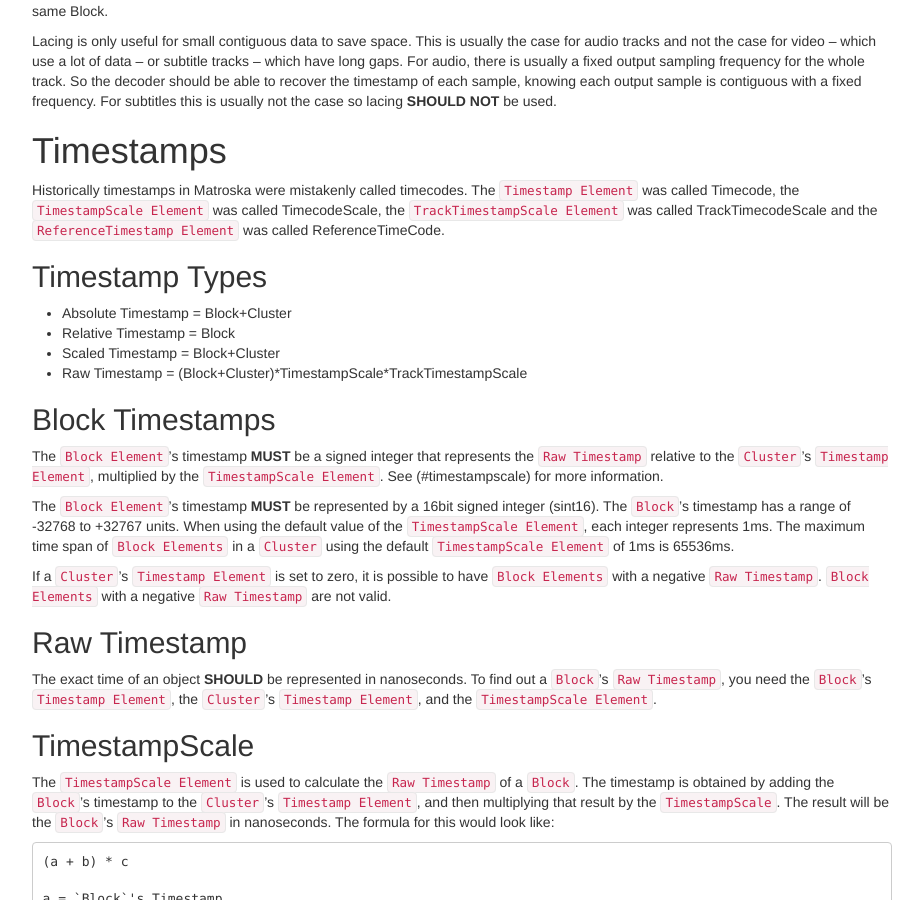
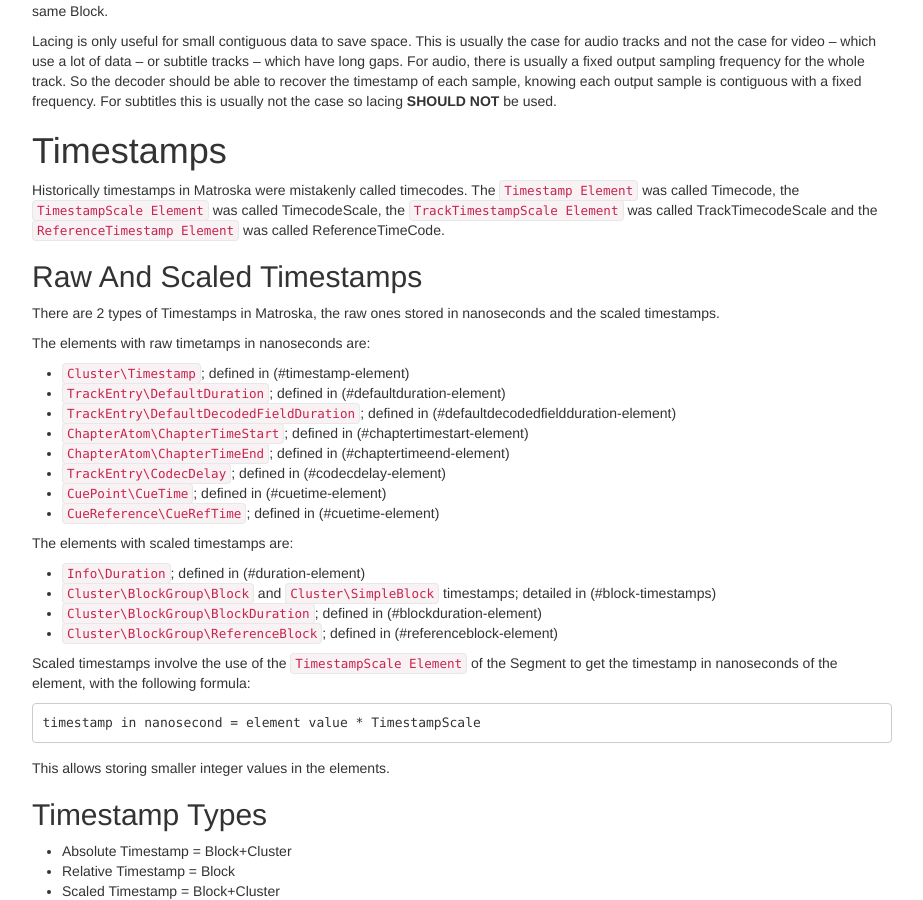
Before and after one commit to ietf-wg-cellar/matroska-specification, a Jekyll site: the page built from notes.md, in a window 1280 px wide and 900 px high, scrolled down 3447 px. Shown: the whole window, without its empty margins (273-1196 px from the left). Built offline with Jekyll 4.4.1, drawn with Linux system fonts in a browser that asks for light colours.

Commit message:
list which timestamps elements are scaled or raw
excluding the deprecated elements (maxver="0" or DivX)

```diff
--- a/notes.md
+++ b/notes.md
@@ -264,6 +264,36 @@
 was called Timecode, the `TimestampScale Element` was called TimecodeScale, the
 `TrackTimestampScale Element` was called TrackTimecodeScale and the
 `ReferenceTimestamp Element` was called ReferenceTimeCode.
+
+## Raw And Scaled Timestamps
+
+There are 2 types of Timestamps in Matroska, the raw ones stored in nanoseconds and the scaled timestamps.
+
+The elements with raw timetamps in nanoseconds are:
+
+* `Cluster\Timestamp`; defined in (#timestamp-element)
+* `TrackEntry\DefaultDuration`; defined in (#defaultduration-element)
+* `TrackEntry\DefaultDecodedFieldDuration`; defined in (#defaultdecodedfieldduration-element)
+* `ChapterAtom\ChapterTimeStart`; defined in (#chaptertimestart-element)
+* `ChapterAtom\ChapterTimeEnd`; defined in (#chaptertimeend-element)
+* `TrackEntry\CodecDelay`; defined in (#codecdelay-element)
+* `CuePoint\CueTime`; defined in (#cuetime-element)
+* `CueReference\CueRefTime`; defined in (#cuetime-element)
+
+The elements with scaled timestamps are:
+
+* `Info\Duration`; defined in (#duration-element)
+* `Cluster\BlockGroup\Block` and `Cluster\SimpleBlock` timestamps; detailed in (#block-timestamps)
+* `Cluster\BlockGroup\BlockDuration`; defined in (#blockduration-element)
+* `Cluster\BlockGroup\ReferenceBlock`; defined in (#referenceblock-element)
+
+Scaled timestamps involve the use of the `TimestampScale Element` of the Segment to get the timestamp
+in nanoseconds of the element, with the following formula:
+
+    timestamp in nanosecond = element value * TimestampScale
+
+This allows storing smaller integer values in the elements.
+
 
 ## Timestamp Types
 
```
